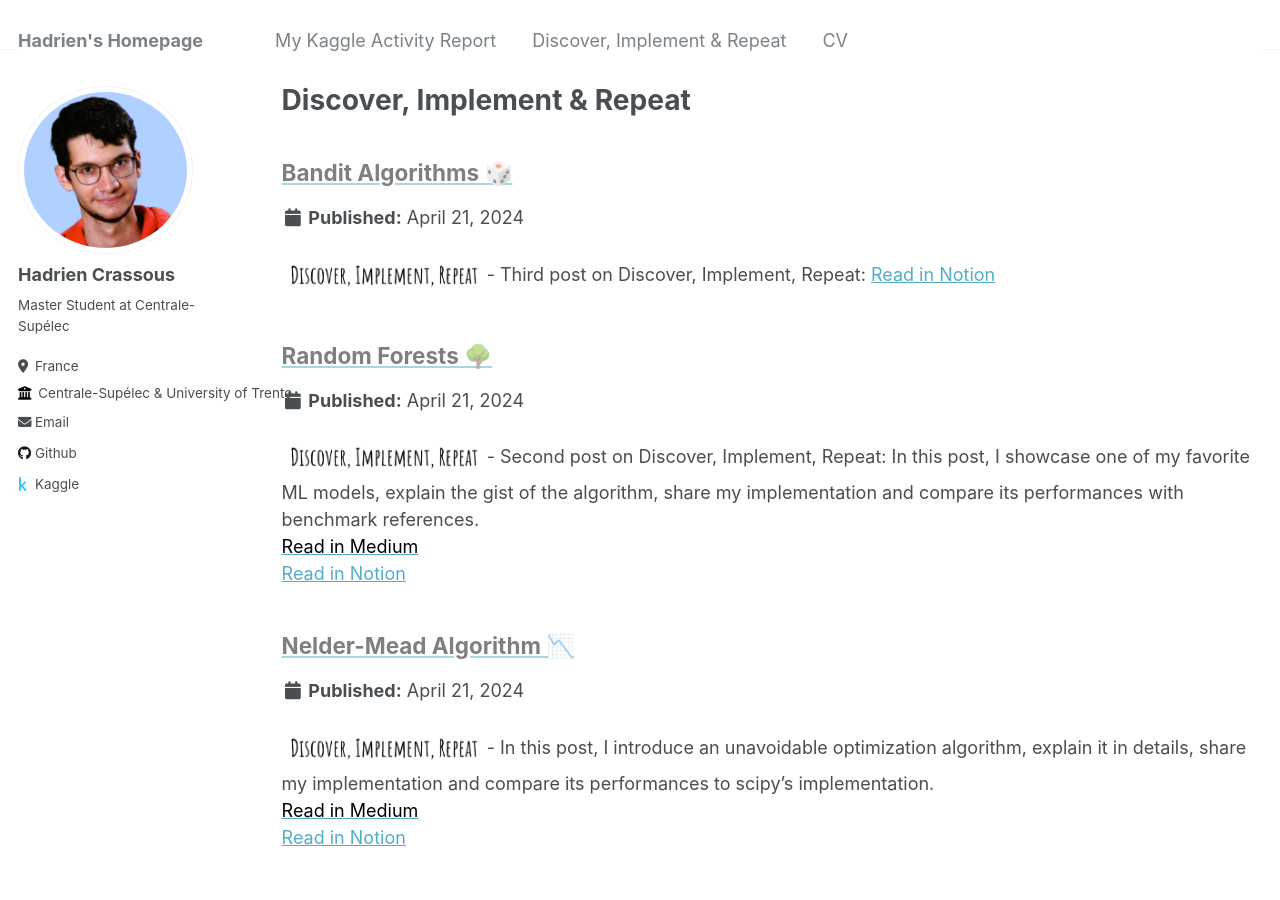
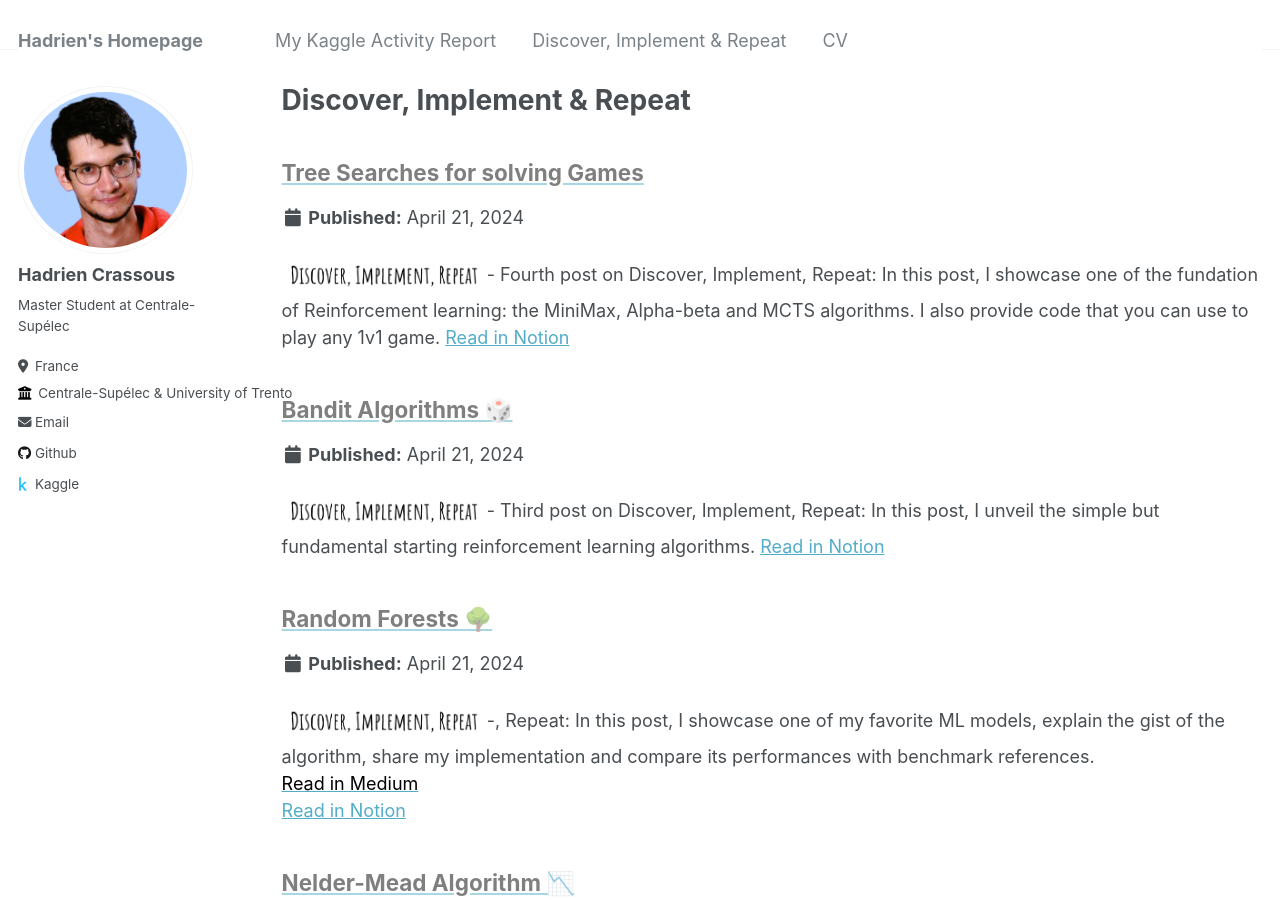
Before and after one commit to Hadrien-Cr/Hadrien-Cr..github.io, a Jekyll site: the page built from _pages/DIR.html, in a window 1280 px wide and 900 px high. Built offline with Jekyll 4.4.1, drawn with Linux system fonts in a browser that asks for light colours.

Commit message:
Added Tree Searches

```diff
--- a/_DIR/DIR-2.md
+++ b/_DIR/DIR-2.md
@@ -1,6 +1,6 @@
 ---
 title: "<a href='https://medium.com/@crassoushadrien/random-forests-discover-implement-repeat-76374ae6d839'> <span style='color:black'> Random Forests 🌳  </span></a>"
-excerpt: "<img src='/images/DIR.png' width='200' height='120'> - Second post on Discover, Implement, Repeat: In this post, I showcase one of my favorite ML models, explain the gist of the algorithm, share my implementation and compare its performances with benchmark references. <br>
+excerpt: "<img src='/images/DIR.png' width='200' height='120'> -, Repeat: In this post, I showcase one of my favorite ML models, explain the gist of the algorithm, share my implementation and compare its performances with benchmark references. <br>
 <a href='https://medium.com/@crassoushadrien/random-forests-discover-implement-repeat-76374ae6d839'> <span style='color:black'> Read in Medium  </span></a><br>
 <a href='https://pitch-century-cca.notion.site/Random-Forests-c1c0bd0d45b54b698f74f987eb73ac65?pvs=4' >Read in Notion </a> "
 
--- a/_DIR/DIR-3.md
+++ b/_DIR/DIR-3.md
@@ -1,5 +1,5 @@
 ---
 title: "<a href='https://pitch-century-cca.notion.site/Bandit-Algorithms-865a530249ab4fa9b7200eac5febf035'> <span style='color:black'> Bandit Algorithms 🎲 </span> </a>"
-excerpt: "<img src='/images/DIR.png' width='200' height='120'> - Third post on Discover, Implement, Repeat: <a href='https://pitch-century-cca.notion.site/Bandit-Algorithms-865a530249ab4fa9b7200eac5febf035'> Read in Notion </a>"
+excerpt: "<img src='/images/DIR.png' width='200' height='120'> - Third post on Discover, Implement, Repeat: In this post, I  unveil the simple but fundamental starting reinforcement learning algorithms. <a href='https://pitch-century-cca.notion.site/Bandit-Algorithms-865a530249ab4fa9b7200eac5febf035'> Read in Notion </a>"
 collection: DIR
 ---
--- /dev/null
+++ b/_DIR/DIR-4.md
@@ -0,0 +1,5 @@
+---
+title: "<a href='https://pitch-century-cca.notion.site/Tree-Search-algorithms-MiniMax-Alpha-Beta-and-MCTS-1103c01f25bd4769a9bd994d48658401'> <span style='color:black'> Tree Searches for solving Games </span> </a>"
+excerpt: "<img src='/images/DIR.png' width='200' height='120'> - Fourth post on Discover, Implement, Repeat: In this post, I showcase one of the fundation of Reinforcement learning: the MiniMax, Alpha-beta and MCTS algorithms. I also provide code that you can use to play any 1v1 game. <a href='https://pitch-century-cca.notion.site/Tree-Search-algorithms-MiniMax-Alpha-Beta-and-MCTS-1103c01f25bd4769a9bd994d48658401'> Read in Notion </a>"
+collection: DIR
+---
```
